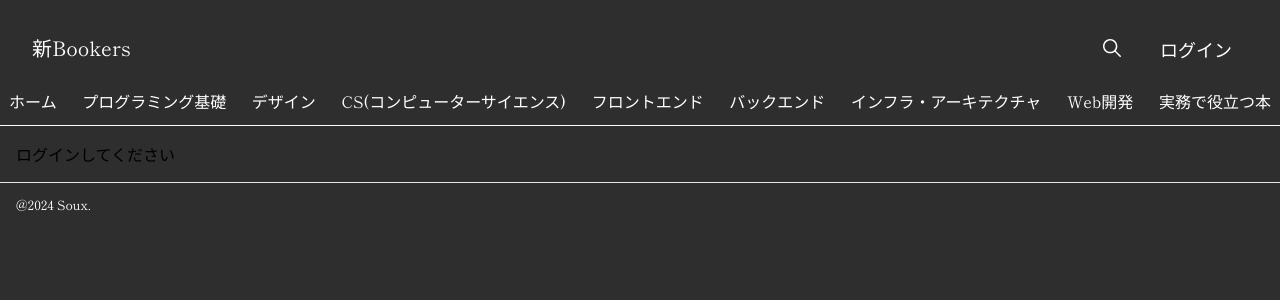
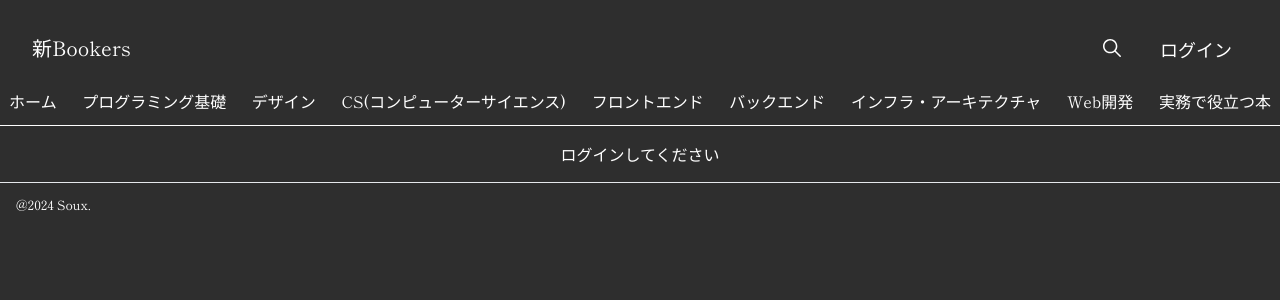
Before and after one commit to Souax/PF_Front.ver3, a Next.js app: page /profile in a window 1280 px wide. Shown: the top 300 px of the page. Built offline with nearby package versions, Linux system fonts and the light colour scheme; no server answers.

Commit message:
fix:profilepage

```diff
--- a/app/profile/Profile.tsx
+++ b/app/profile/Profile.tsx
@@ -40,8 +40,8 @@ const Profile = async ({ session }: { session: Session | null }) => {
           </div>
         </div>
       ) : (
-        <div className="flex flex-col justify-center p-4">
-          <p>ログインしてください</p>
+        <div className="flex flex-col justify-center p-4 text-white">
+          <p className="text-center">ログインしてください</p>
         </div>
       )}
     </>
```
